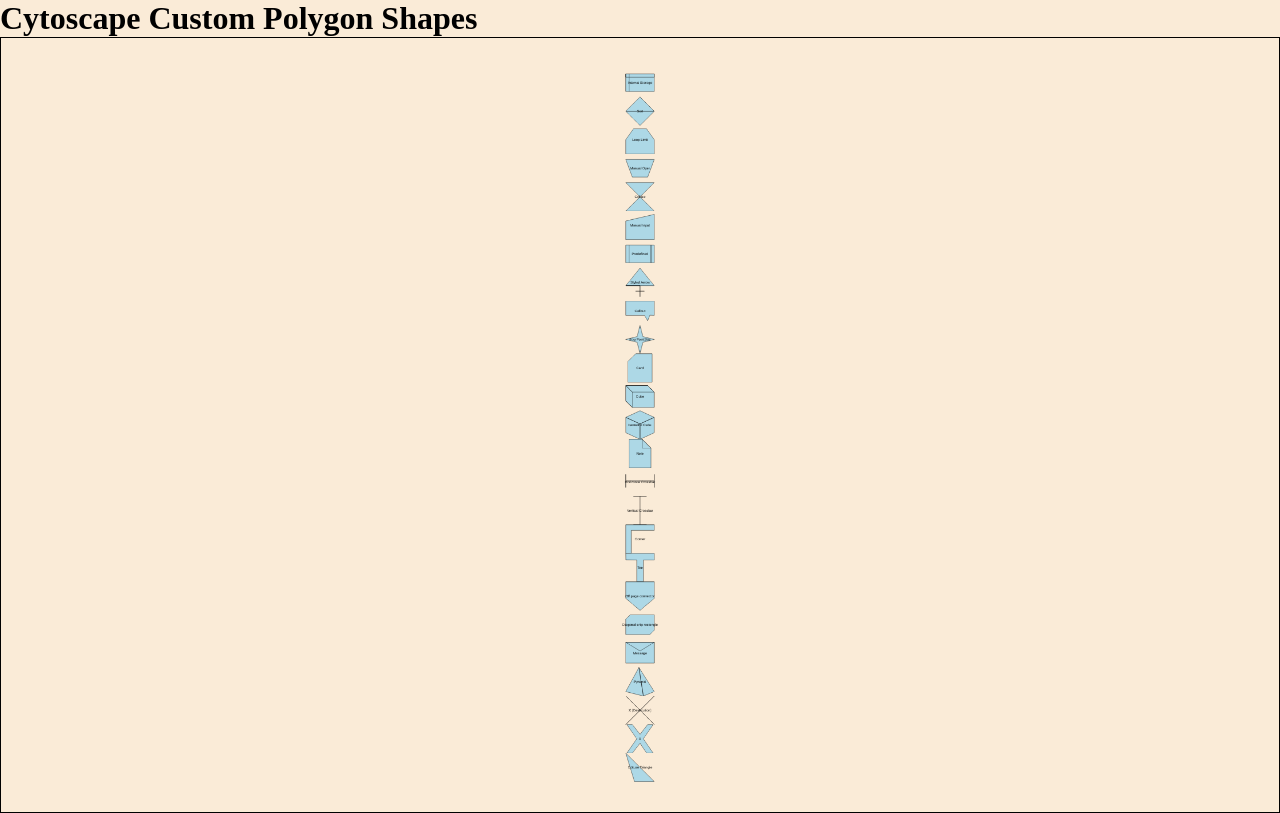
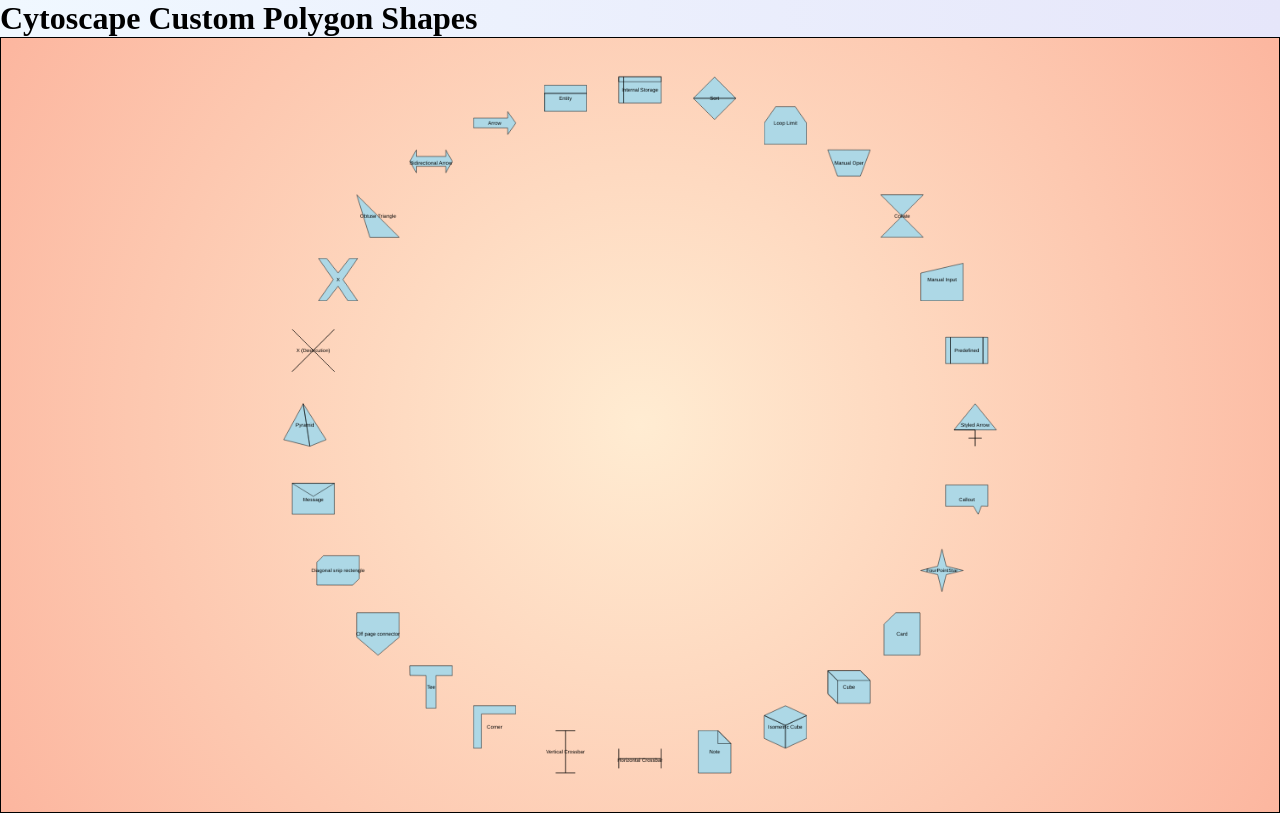
Before and after one commit to amitamrutiya/Custom-Cytoscape-Polygon, a React (Vite) app: page / in a window 1280 px wide. Built offline with nearby package versions, Linux system fonts and the light colour scheme.

Commit message:
add more shapes
Signed-off-by: Amit Amrutiya <amitamrutiya2210@gmail.com>

```diff
--- a/src/App.css
+++ b/src/App.css
@@ -1,8 +1,8 @@
 main {
-  background-color: antiquewhite;
+  background: linear-gradient(to right, #f0f8ff, #e6e6fa);
 }
 
-*{
+* {
   margin: 0;
   padding: 0;
   box-sizing: border-box;
--- a/src/CytoscapeCanvas.jsx
+++ b/src/CytoscapeCanvas.jsx
@@ -109,6 +109,18 @@
     name: "Obtuse Triangle",
     points: "-0.38461538461538464 1 -1 -1 1 1",
   },
+  {
+    name: "Bidirectional Arrow",
+    points: "-1 -0.08076923076923077 -0.6923076923076923 -0.6153846153846154 -0.6923076923076923 -0.3076923076923077 0.6923076923076923 -0.3076923076923077 0.6923076923076923 -0.6153846153846154 1 -0.07692307692307693 0.6923076923076923 0.46153846153846156 0.6923076923076923 0.15384615384615385 -0.6923076923076923 0.15384615384615385 -0.6923076923076923 0.46153846153846156",
+  },
+  {
+    name: "Arrow",
+    points: "-1 0.2230769230769231 -1 -0.23076923076923078 0.6153846153846154 -0.23076923076923078 0.6153846153846154 -0.5384615384615384 1 0 0.6153846153846154 0.5384615384615384 0.6153846153846154 0.23076923076923078",
+  },
+  {
+    name: "Entity",
+    points: "-1 0.6115384615384616 -1 -0.6153846153846154 1 -0.6153846153846154 1 -0.23076923076923078 -1 -0.23076923076923078 -1 0.6153846153846154 1 0.6153846153846154 1 -0.23076923076923078 -1 -0.23076923076923078",
+  },
 ];
 
 const CytoscapeShapes = () => {
@@ -137,7 +149,7 @@
         },
       ],
       layout: {
-        name: "preset",
+        name: "circle",
       },
 
     });
@@ -156,7 +168,12 @@
   return (
     <div
       id="cy"
-      style={{ width: "100vw", height: "97vh", border: "1px solid black", backgroundColor: "antiquewhite" }}
+      style={{
+        width: "100vw",
+        height: "97vh",
+        border: "1px solid black",
+        background: "radial-gradient(circle, #ffecd2, #fcb69f)"
+      }}
     />
   );
 };
```
